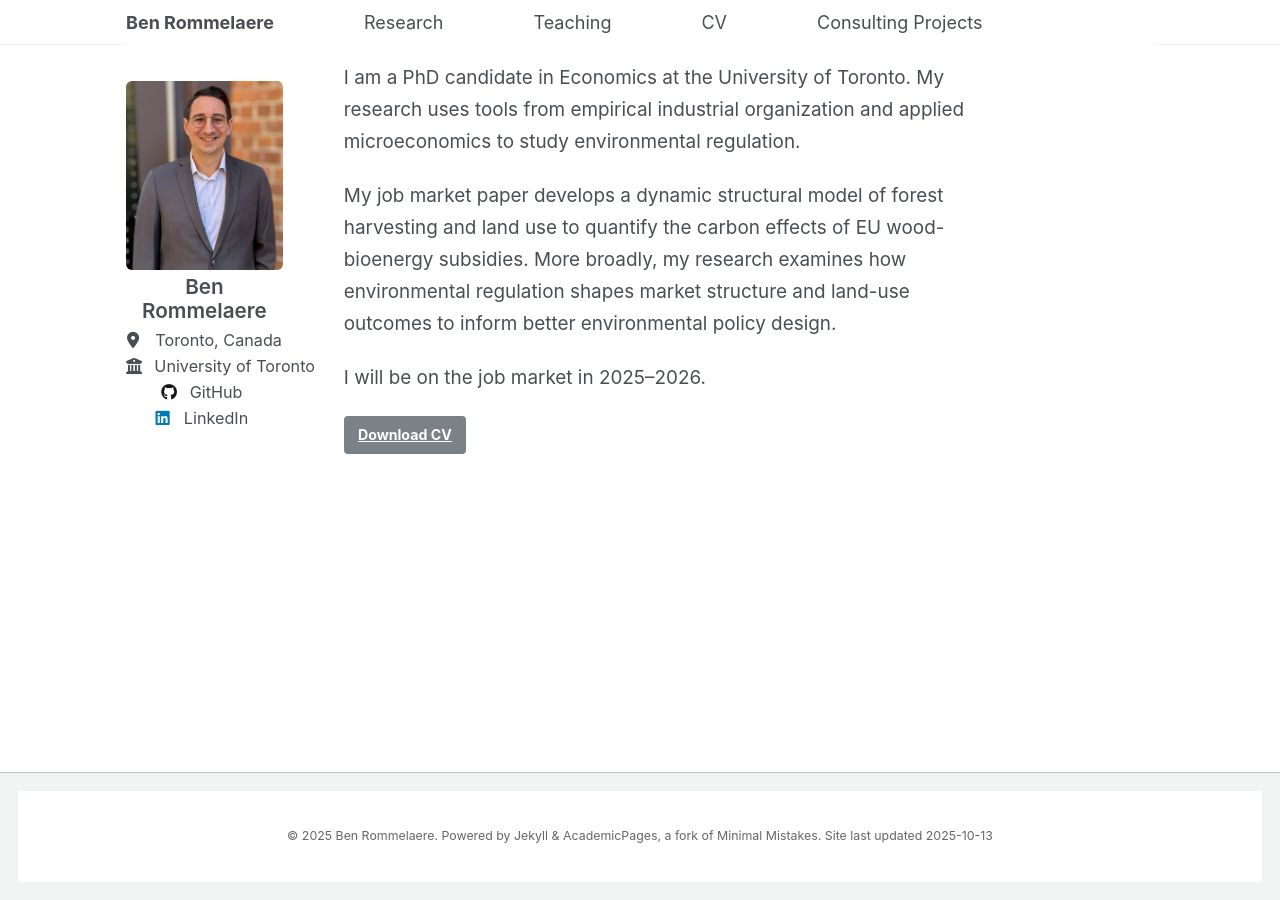
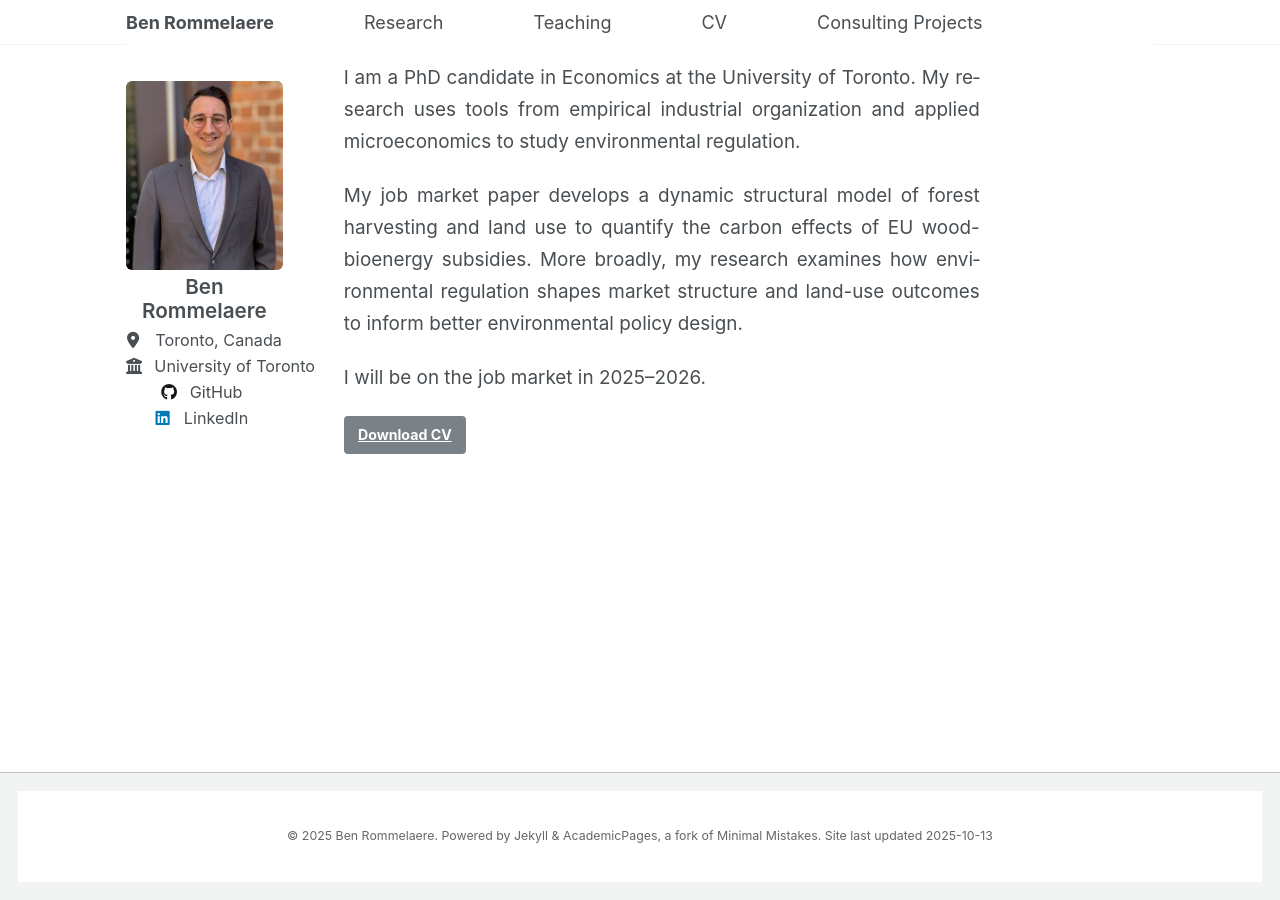
Before and after one commit to brommelaere/brommelaere.github.io, a Jekyll site: the page built from _pages/about.md, in a window 1280 px wide. Built offline with Jekyll 4.4.1, drawn with Linux system fonts in a browser that asks for light colours.

Commit message:
Update _custom.scss

```diff
--- a/_sass/_custom.scss
+++ b/_sass/_custom.scss
@@ -1,13 +1,11 @@
 /* ==========================================================================
    CUSTOM OVERRIDES FOR ACADEMICPAGES - PROPERLY ALIGNED LAYOUT
-   Based on research of academicpages source structure
    ========================================================================== */
 
 /* ============================================================
    NAVIGATION BAR - Align with content and spread items
    ============================================================ */
 
-/* Container alignment */
 .masthead {
   @media screen and (min-width: 64em) {
     padding-left: 0 !important;
@@ -23,10 +21,9 @@
   }
 }
 
-/* Spread nav items more to match content width */
 .masthead__menu-item {
   @media screen and (min-width: 64em) {
-    padding-right: 3em !important; /* Increased from default 2em */
+    padding-right: 3em !important;
   }
 }
 
@@ -38,7 +35,7 @@
 }
 
 /* ============================================================
-   MAIN CONTAINER - Remove all top spacing
+   MAIN CONTAINER
    ============================================================ */
 
 #main {
@@ -55,7 +52,7 @@
 }
 
 /* ============================================================
-   SIDEBAR - Push right and remove top spacing
+   SIDEBAR
    ============================================================ */
 
 .sidebar {
@@ -66,12 +63,12 @@
   @media screen and (min-width: 64em) {
     padding-top: 0 !important;
     margin-top: 0 !important;
-    padding-left: 0 !important; /* Align with nav bar start */
+    padding-left: 0 !important;
   }
 }
 
 /* ============================================================
-   AVATAR/IMAGE - Starts at exact top
+   AVATAR/IMAGE - 30% BIGGER (260px)
    ============================================================ */
 
 .author__avatar {
@@ -80,7 +77,7 @@
   padding-top: 0 !important;
 
   img {
-    max-width: 200px !important;
+    max-width: 260px !important; /* 30% bigger than 200px */
     width: 100% !important;
     border-radius: 6px !important;
     border: none !important;
@@ -89,13 +86,13 @@
     display: block !important;
 
     @media screen and (min-width: 64em) {
-      max-width: 200px !important;
+      max-width: 260px !important;
     }
   }
 }
 
 /* ============================================================
-   AUTHOR INFO - Tight spacing under image
+   AUTHOR INFO - Tight spacing
    ============================================================ */
 
 .author__content {
@@ -117,14 +114,12 @@
   padding: 0 !important;
 }
 
-/* Tight spacing for location/university */
 .sidebar p,
 .sidebar li {
   margin-top: 0.1rem !important;
   margin-bottom: 0.1rem !important;
 }
 
-/* Author links - tight spacing */
 .author__urls-wrapper {
   margin-top: 0.2rem !important;
 
@@ -155,7 +150,7 @@
 }
 
 /* ============================================================
-   PAGE CONTENT - Align vertically with image
+   PAGE CONTENT - FULL JUSTIFICATION FOR CLEAN LOOK
    ============================================================ */
 
 .page {
@@ -163,7 +158,7 @@
   padding-top: 0 !important;
 
   @media screen and (min-width: 64em) {
-    margin-top: 0.15rem !important; /* Tiny push down to align with image top */
+    margin-top: 0.15rem !important;
     padding-top: 0 !important;
   }
 }
@@ -187,6 +182,8 @@
 
   p {
     margin-bottom: 1.2rem !important;
+    text-align: justify !important; /* FULL JUSTIFICATION for clean look */
+    hyphens: auto !important; /* Better word breaking */
   }
 
   p:first-child {
@@ -201,7 +198,7 @@
 
 @media screen and (max-width: 63.9375em) {
   .author__avatar img {
-    max-width: 240px !important;
+    max-width: 280px !important; /* Bigger on tablet too */
   }
 
   .author__content,
@@ -212,12 +209,16 @@
 
 @media screen and (max-width: 43.75em) {
   .author__avatar img {
-    max-width: 200px !important;
+    max-width: 240px !important;
+  }
+
+  .page__content p {
+    text-align: left !important; /* Left align on mobile */
   }
 }
 
 @media screen and (max-width: 34.375em) {
   .author__avatar img {
-    max-width: 160px !important;
+    max-width: 180px !important;
   }
 }
```
